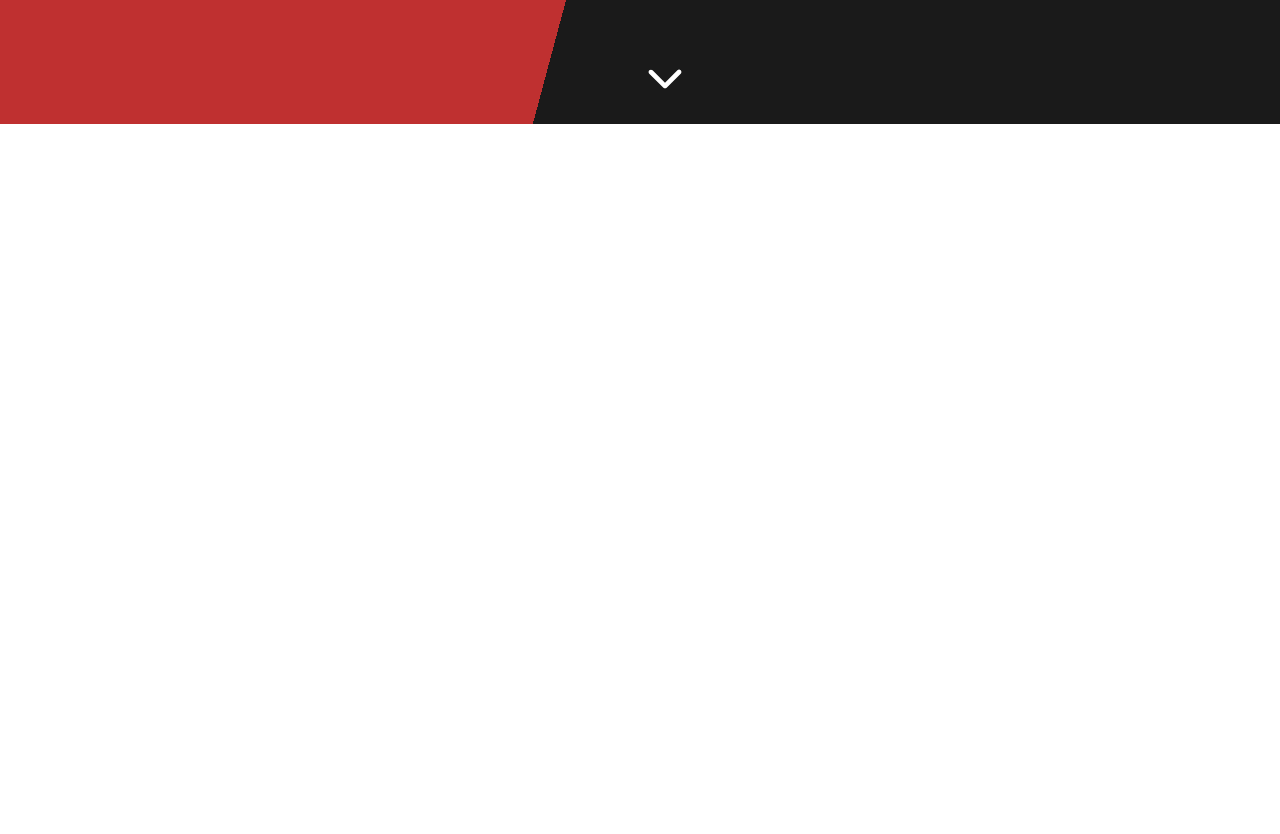
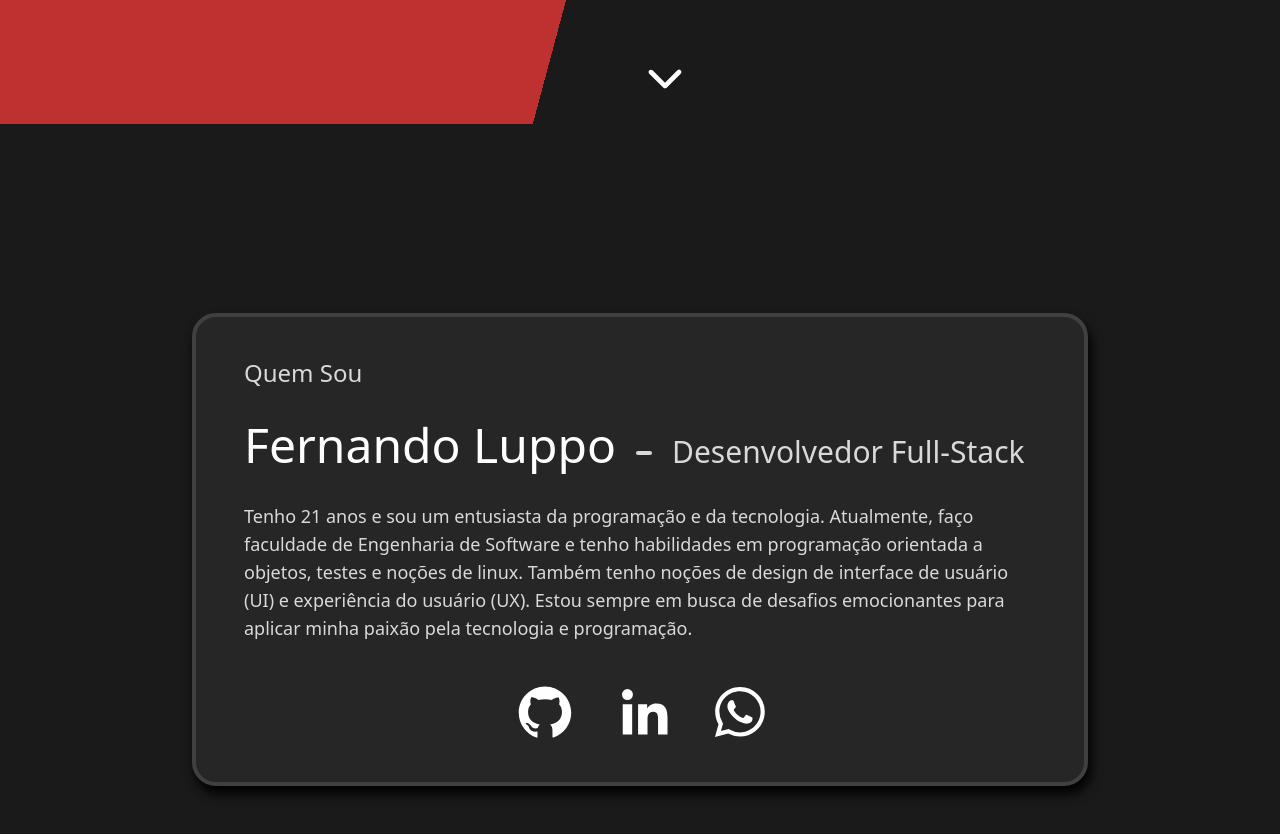
Before and after one commit to FernandoLuppo/portfolio, a React (Vite) app: page / in a window 1280 px wide. Shown: the part 676-1510 px from the top of the page. Before the commit the page ends 800 px from the top, so only its background shows below. Built offline with nearby package versions, Linux system fonts and the light colour scheme.

Commit message:
feat: Finished AboutMe component structure

```diff
--- a/src/app/page/Home.tsx
+++ b/src/app/page/Home.tsx
@@ -1,13 +1,13 @@
 import { Header } from "../shared/components"
-import { Introduction } from "./components/introduction/Introduction"
+import { AboutMe, Introduction } from "./components"
 
 export const Home: React.FC = () => {
   return (
     <>
       <Header />
-      <main className="w-full flex justify-center items-center">
+      <main className="w-full flex justify-center items-center flex-col">
         <Introduction />
-        {/* About Me  */}
+        <AboutMe />
         {/* Technologies */}
         {/* Project */}
       </main>
--- a/src/app/page/components/aboutMe/AboutMe.tsx
+++ b/src/app/page/components/aboutMe/AboutMe.tsx
@@ -0,0 +1,38 @@
+import { AiFillGithub } from "react-icons/ai"
+import { BiLogoLinkedin } from "react-icons/bi"
+import { BsWhatsapp } from "react-icons/bs"
+
+export const AboutMe: React.FC = () => {
+  return (
+    <section
+      id="about"
+      className="flex items-center justify-center bg-default min-h-[850px] w-full px-14 max-sm:px-8"
+    >
+      <div className="max-w-4xl px-12 py-10 bg-card rounded-3xl border-4 border-card-border shadow-card max-sm:px-8 max-sm:py-6">
+        <p className="text-2xl text-white-85 mb-8">Quem Sou</p>
+        <div className="flex items-baseline gap-5 mb-8 max-lg:flex-col">
+          <h3 className="text-5xl text-white max-sm:text-3xl">
+            Fernando Luppo
+          </h3>
+          <div className="w-4 h-1 mt-4 rounded-2xl self-center bg-white-85 max-lg:hidden"></div>
+          <h4 className="text-3xl text-white-85 max-lg:text-xl max-lg:mt-[-20px]">
+            Desenvolvedor Full-Stack
+          </h4>
+        </div>
+        <p className="text-lg mb-10 text-white-85">
+          Tenho 21 anos e sou um entusiasta da programação e da tecnologia.
+          Atualmente, faço faculdade de Engenharia de Software e tenho
+          habilidades em programação orientada a objetos, testes e noções de
+          linux. Também tenho noções de design de interface de usuário (UI) e
+          experiência do usuário (UX). Estou sempre em busca de desafios
+          emocionantes para aplicar minha paixão pela tecnologia e programação.
+        </p>
+        <div className="flex items-center justify-center gap-10 w-full max-sm:gap-6">
+          <AiFillGithub size={60} className="text-white max-sm:w-[50px]" />
+          <BiLogoLinkedin size={60} className="text-white max-sm:w-[50px]" />
+          <BsWhatsapp size={50} className="text-white max-sm:w-[40px]" />
+        </div>
+      </div>
+    </section>
+  )
+}
--- a/src/app/page/components/index.ts
+++ b/src/app/page/components/index.ts
@@ -0,0 +1,2 @@
+export * from "./introduction/Introduction"
+export * from "./aboutMe/AboutMe"
--- a/tailwind.config.js
+++ b/tailwind.config.js
@@ -19,7 +19,7 @@ export default {
           "linear-gradient(105deg, rgba(191,48,48,1) 50%, rgba(26,26,26,1) 50%)"
       },
       boxShadow: {
-        card: "rgba(0, 0, 0, 0.24) 2px 3px 8px;"
+        card: " rgba(0, 0, 0, 0.1) 3px 8px 12px 0;"
       }
     }
   },
```
